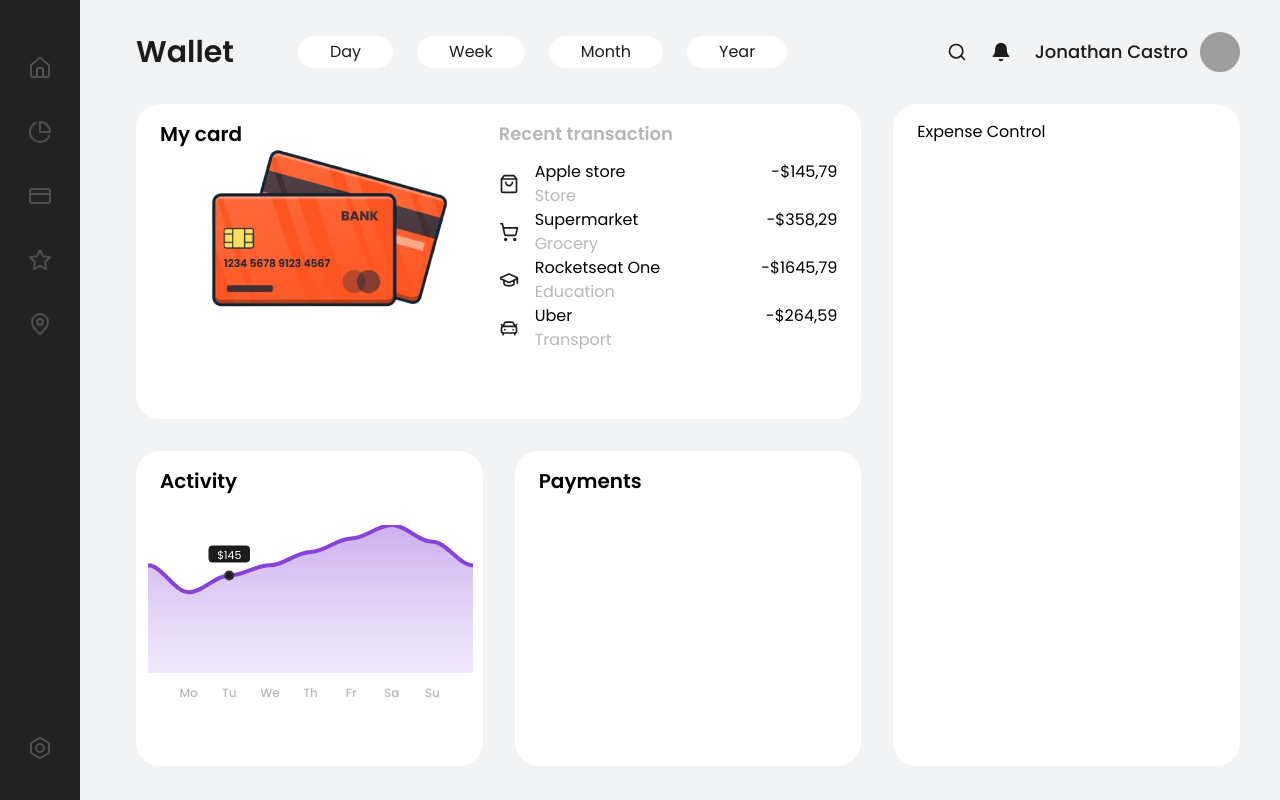
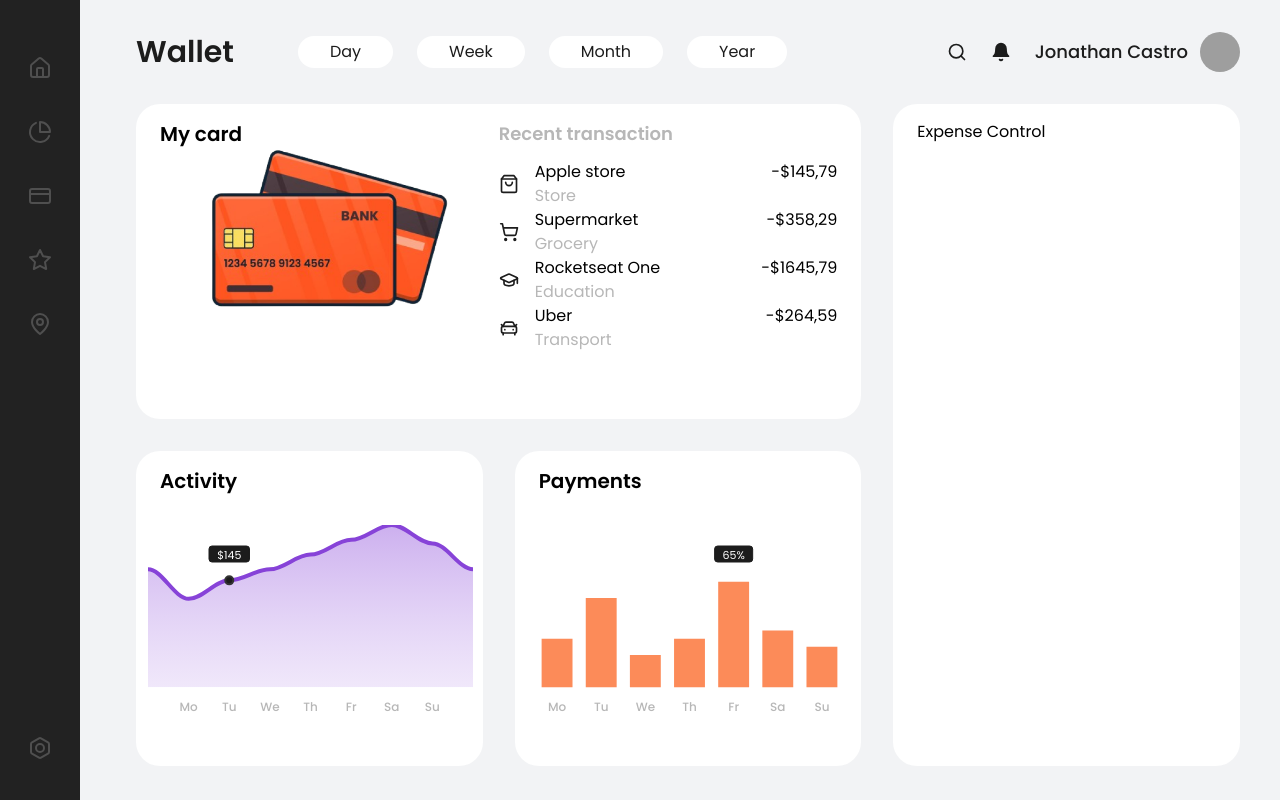
Before and after one commit to johnncaastro/dashcard, a React (Vite) app: page / in a window 1280 px wide. Built offline with nearby package versions, Linux system fonts and the light colour scheme; grey boxes are pictures that could not be loaded.

Commit message:
style: create session payments

```diff
--- a/src/app.tsx
+++ b/src/app.tsx
@@ -14,15 +14,17 @@ import {
   TransactionCardText,
 } from './components/transaction-card'
 
-const chart: Props = {
+const areaChart: Props = {
   options: {
     colors: ['#8743d8'],
     chart: {
-      id: 'basic-bar',
-      height: '100%',
+      id: 'area-chart',
       fontFamily: 'Poppins, sans-serif',
       toolbar: {
         show: false,
+      },
+      zoom: {
+        enabled: false,
       },
     },
     dataLabels: {
@@ -95,6 +97,76 @@ const chart: Props = {
   ],
 }
 
+const barChart: Props = {
+  options: {
+    colors: ['#fc773c'],
+    chart: {
+      id: 'bar-chart',
+      fontFamily: 'Poppins, sans-serif',
+      toolbar: {
+        show: false,
+      },
+    },
+    dataLabels: {
+      enabled: false,
+    },
+    grid: {
+      show: false,
+    },
+    annotations: {
+      xaxis: [
+        {
+          x: 'Fr',
+          borderWidth: 0,
+          label: {
+            text: '65%',
+            borderColor: '#1c1c1c',
+            borderRadius: 3,
+            orientation: 'horizontal',
+            offsetY: 30,
+            style: {
+              color: '#fff',
+              background: '#1c1c1c',
+              padding: {
+                left: 8,
+                right: 8,
+                top: 2,
+                bottom: 2,
+              },
+            },
+          },
+        },
+      ],
+    },
+    xaxis: {
+      categories: ['Mo', 'Tu', 'We', 'Th', 'Fr', 'Sa', 'Su'],
+      labels: {
+        style: {
+          colors: '#b7b7b7',
+          fontWeight: 500,
+        },
+      },
+      axisBorder: {
+        show: false,
+      },
+      axisTicks: {
+        show: false,
+      },
+    },
+    yaxis: {
+      show: false,
+      min: 0,
+      max: 100,
+    },
+  },
+  series: [
+    {
+      name: 'Percentage',
+      data: [30, 55, 20, 30, 65, 35, 25],
+    },
+  ],
+}
+
 export function App() {
   return (
     <>
@@ -159,10 +231,21 @@ export function App() {
         </div>
         <div className="col-span-3 row-span-3 rounded-3xl bg-white-100">
           <h2 className="px-6 pt-4 text-xl font-semibold">Activity</h2>
-          <Chart options={chart.options} series={chart.series} type="area" />
+          <Chart
+            options={areaChart.options}
+            series={areaChart.series}
+            type="area"
+            height={230}
+          />
         </div>
-        <div className="col-span-3 row-span-3 rounded-3xl bg-white-100 px-6 py-4">
-          <h2 className="text-xl font-semibold">Payments</h2>
+        <div className="col-span-3 row-span-3 rounded-3xl bg-white-100 px-2">
+          <h2 className="px-4 pt-4 text-xl font-semibold">Payments</h2>
+          <Chart
+            options={barChart.options}
+            series={barChart.series}
+            type="bar"
+            height={230}
+          />
         </div>
       </div>
     </>
```
